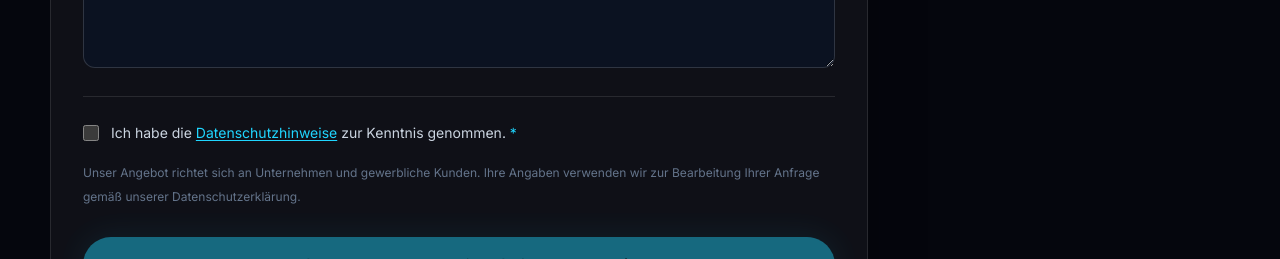
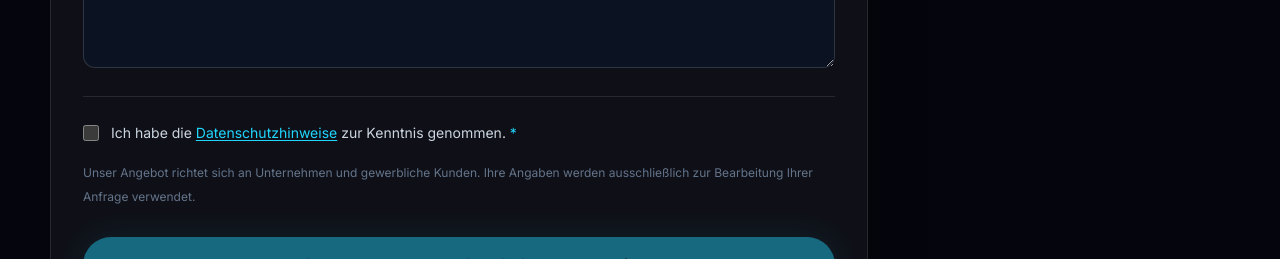
Before and after one commit to Diaa6969/luvipro-website, a Next.js app: page /order in a window 1280 px wide. Shown: the part 1850-2109 px from the top of the page. Built offline with nearby package versions, Linux system fonts and the light colour scheme.

Commit message:
Use approved German B2B inquiry data wording verbatim

```diff
--- a/src/components/shop/order-form.tsx
+++ b/src/components/shop/order-form.tsx
@@ -177,7 +177,7 @@ export function OrderForm({ initialMode, paymentsReady, preorderReady }: Props)
               </label>
             )}
             <p className="text-xs leading-6 text-slate-500">{mode === "preorder"
-              ? "Unser Angebot richtet sich an Unternehmen und gewerbliche Kunden. Ihre Angaben verwenden wir zur Bearbeitung Ihrer Anfrage gemäß unserer Datenschutzerklärung."
+              ? "Unser Angebot richtet sich an Unternehmen und gewerbliche Kunden. Ihre Angaben werden ausschließlich zur Bearbeitung Ihrer Anfrage verwendet."
               : "Unser Angebot richtet sich an Unternehmen und gewerbliche Kunden. Ihre Angaben verwenden wir zur Bestell- und Zahlungsabwicklung gemäß unserer Datenschutzerklärung."}</p>
           </section>
 
```
